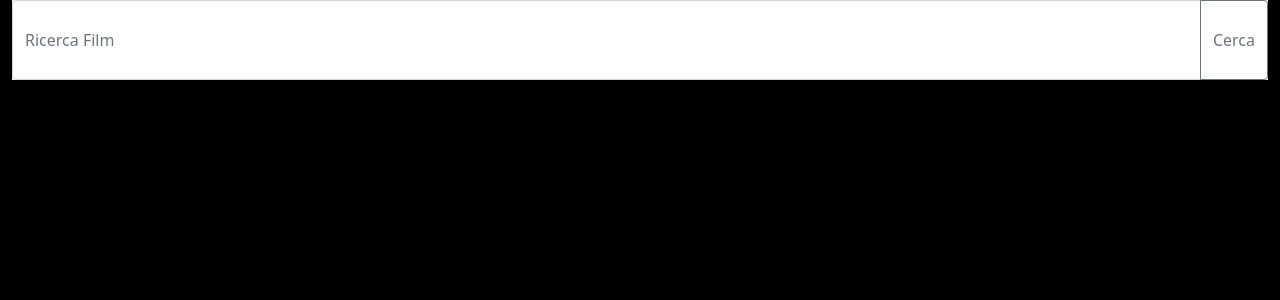
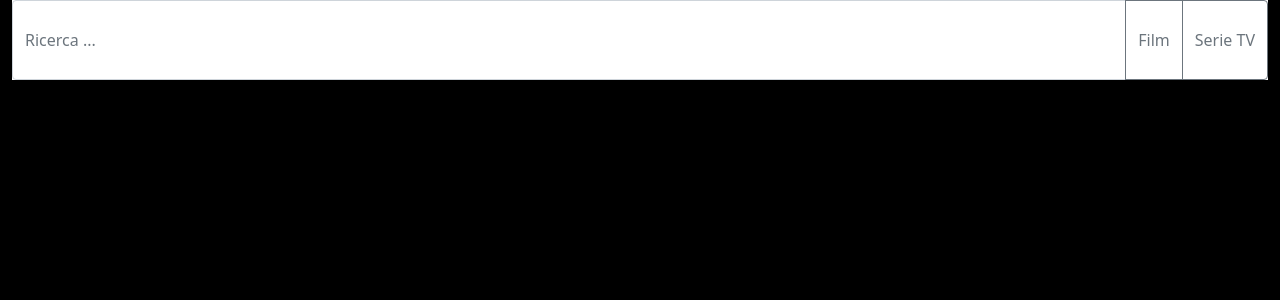
Before and after one commit to gzocchi/vue-boolflix, a Vue app: page / in a window 1280 px wide. Shown: the top 300 px of the page. Built offline with nearby package versions, Linux system fonts and the light colour scheme.

Commit message:
milestone_2.b

```diff
--- a/src/App.vue
+++ b/src/App.vue
@@ -1,6 +1,6 @@
 <template>
   <div id="app">
-    <Header @filmSearch="headerSearch" />
+    <Header @search="headerSearch" />
     <Main :searchArray="search" />
   </div>
 </template>
@@ -21,8 +21,9 @@ export default {
     };
   },
   methods: {
-    headerSearch(search) {
-      this.search = search.results;
+    headerSearch(search, type) {
+      this.search = [search.results, type];
+      // DEBUG
       console.log(this.search);
     },
   },
--- a/src/components/Header.vue
+++ b/src/components/Header.vue
@@ -1,6 +1,6 @@
 <template>
   <header class="container-fluid">
-    <div class="input-group mb-3">
+    <!-- <div class="input-group mb-3">
       <input
         type="text"
         class="form-control"
@@ -8,15 +8,38 @@
         aria-label="Ricerca Film"
         aria-describedby="button-addon2"
         v-model.trim="query"
-        @keyup.enter="filmSearch(query)"
+        @keyup.enter="movieSearch(query)"
       />
       <button
         class="btn btn-outline-secondary"
         type="button"
         id="button-addon2"
-        @click="filmSearch(query)"
+        @click="movieSearch(query)"
       >
         Cerca
+      </button>
+    </div> -->
+
+    <div class="input-group">
+      <input
+        type="text"
+        class="form-control"
+        placeholder="Ricerca ..."
+        v-model.trim="query"
+      />
+      <button
+        class="btn btn-outline-secondary"
+        type="button"
+        @click="movieSearch(query)"
+      >
+        Film
+      </button>
+      <button
+        class="btn btn-outline-secondary"
+        type="button"
+        @click="tvSearch(query)"
+      >
+        Serie TV
       </button>
     </div>
   </header>
@@ -39,7 +62,7 @@ export default {
     };
   },
   methods: {
-    filmSearch(query) {
+    movieSearch(query) {
       axios
         .get(this.api.searchMovie, {
           params: {
@@ -49,9 +72,24 @@ export default {
           },
         })
         .then((res) => {
-          // console.log(res.data.results);
-          // this.$emit("filmSearch", res.data.results);
-          this.$emit("filmSearch", res.data);
+          this.$emit("search", res.data, "movie");
+          this.query = "";
+        })
+        .catch((error) => {
+          console.log(error);
+        });
+    },
+    tvSearch(query) {
+      axios
+        .get(this.api.searchTv, {
+          params: {
+            api_key: this.api.apiKey,
+            language: this.api.language,
+            query,
+          },
+        })
+        .then((res) => {
+          this.$emit("search", res.data, "tv");
           this.query = "";
         })
         .catch((error) => {
--- a/src/components/Main.vue
+++ b/src/components/Main.vue
@@ -1,6 +1,7 @@
 <template>
   <main class="container">
-    <div class="poster" v-for="(item, index) in searchArray" :key="index">
+    <template v-if="searchArray[1] == 'movie'">
+      <div class="poster" v-for="(item, index) in searchArray[0]" :key="index">
         <ul>
           <li>Titolo: {{ item.title }}</li>
           <li>Titolo Originale: {{ item.original_title }}</li>
@@ -16,6 +17,25 @@
           <li>Voto: {{ item.vote_average }}</li>
         </ul>
       </div>
+    </template>
+    <template v-else>
+      <div class="poster" v-for="(item, index) in searchArray[0]" :key="index">
+        <ul>
+          <li>Titolo: {{ item.name }}</li>
+          <li>Titolo Originale: {{ item.original_name }}</li>
+          <li v-if="item.original_language == 'en'">
+            Lingua: <img class="flag" src="../assets/img/en.png" alt="it-IT" />
+          </li>
+          <li v-else-if="item.original_language == 'it'">
+            Lingua: <img class="flag" src="../assets/img/it.png" alt="it-IT" />
+          </li>
+          <li v-else>
+            Lingua: <span class="lang">{{ item.original_language }}</span>
+          </li>
+          <li>Voto: {{ item.vote_average }}</li>
+        </ul>
+      </div>
+    </template>
   </main>
 </template>
 
```
Lines whose indentation alone changed are shown as unchanged.
